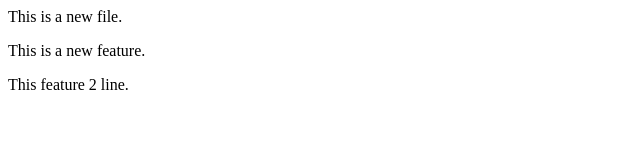
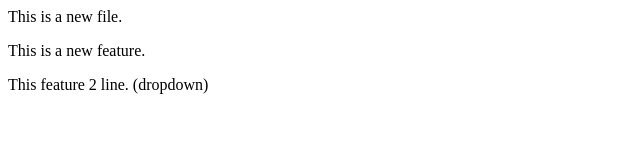
Before and after one commit to abhisheqverma/localrepo, a plain HTML site: page index.html in a window 1280 px wide. Shown: the whole page, without its empty margins (0-640 px from the left). Drawn offline with Linux system fonts and the light colour scheme.

```diff
--- a/index.html
+++ b/index.html
@@ -1,3 +1,3 @@
 <p>This is a new file.</p>
 <p>This is a new feature.</p>
-<p>This feature 2 line.</p>
+<p>This feature 2 line. (dropdown)</p>
```
